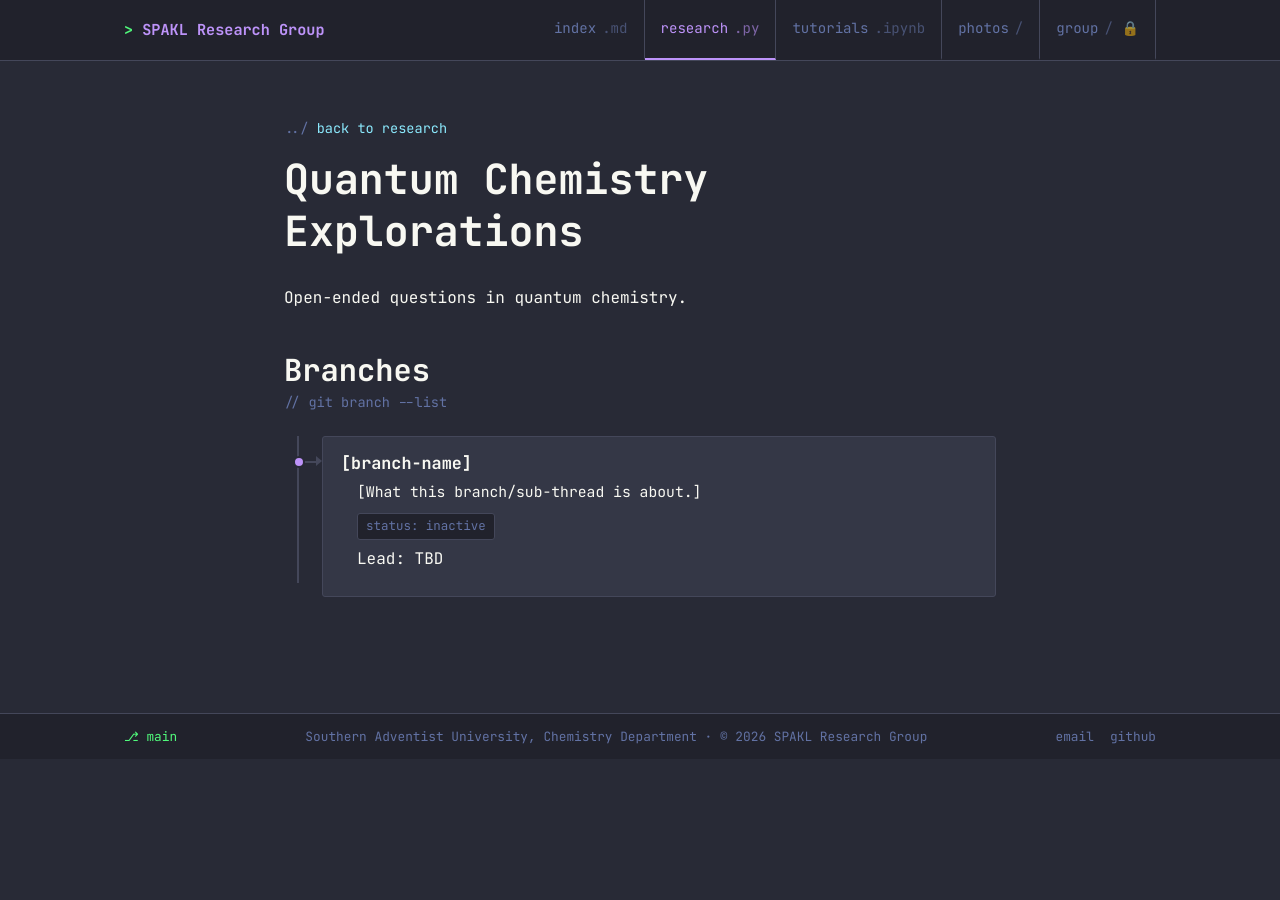
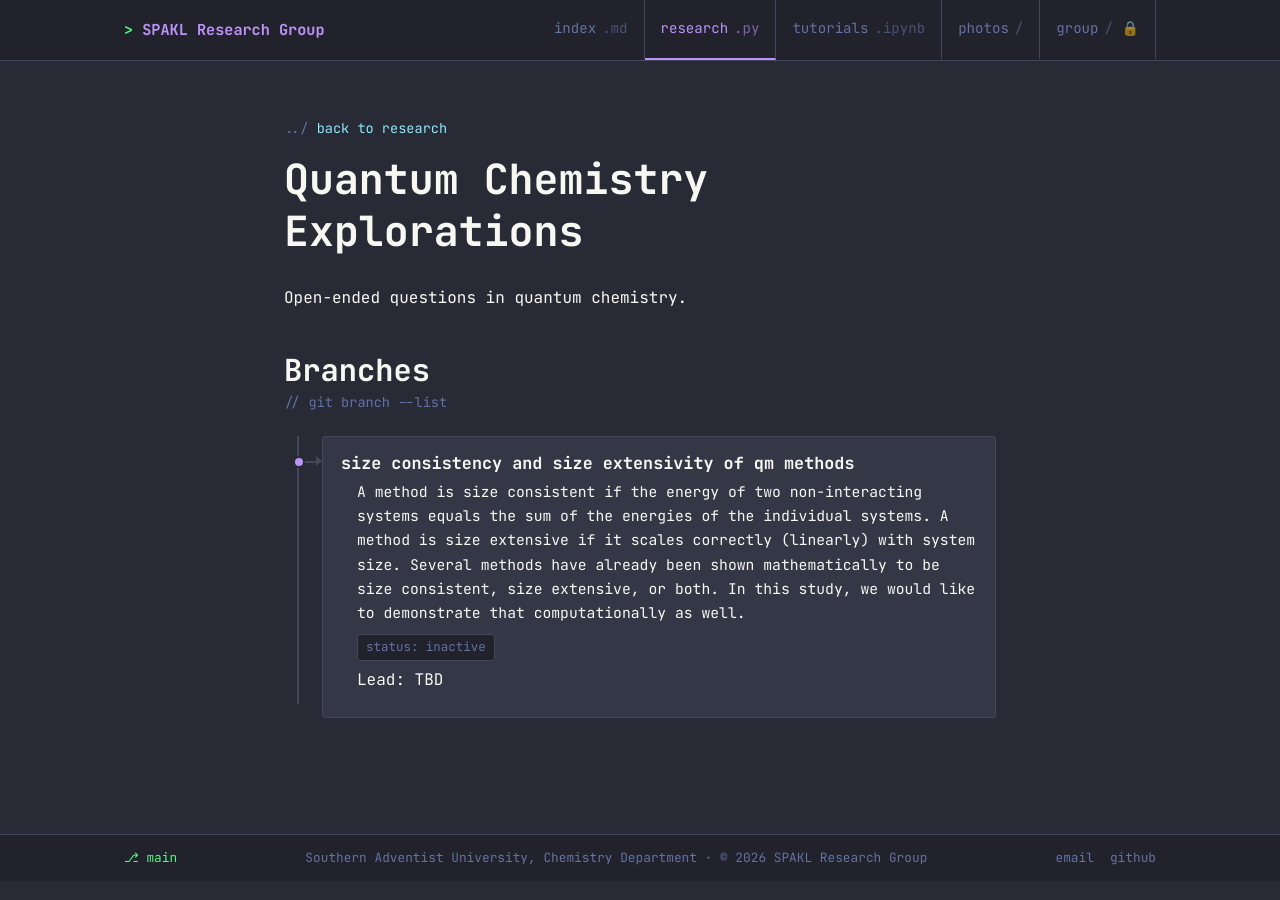
Before and after one commit to spakl/research-site, a Jekyll site: the page built from research/quantum-chemistry-explorations.html, in a window 1280 px wide. Built offline with Jekyll 4.4.1, drawn with Linux system fonts in a browser that asks for light colours.

Commit message:
Rewrite size-consistency-extensivity branch description

```diff
--- a/research/quantum-chemistry-explorations.html
+++ b/research/quantum-chemistry-explorations.html
@@ -15,9 +15,9 @@ title: Quantum Chemistry Explorations
     <div class="branch-tree">
       <div class="branch-node">
         <span class="branch-dot"></span>
-        <h3 class="branch-title">[branch-name]</h3>
+        <h3 class="branch-title">size consistency and size extensivity of qm methods</h3>
         <div class="branch-body">
-          <p>[What this branch/sub-thread is about.]</p>
+          <p>A method is size consistent if the energy of two non-interacting systems equals the sum of the energies of the individual systems. A method is size extensive if it scales correctly (linearly) with system size. Several methods have already been shown mathematically to be size consistent, size extensive, or both. In this study, we would like to demonstrate that computationally as well.</p>
           <span class="tag">status: inactive</span>
           <span class="card-meta" style="display:block; margin-top:6px;">Lead: TBD</span>
           <div class="related-links" style="margin-top:8px;">
```
